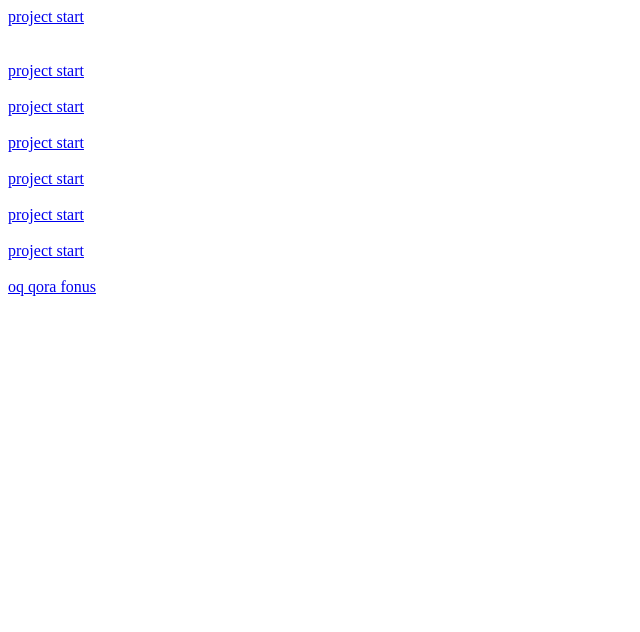
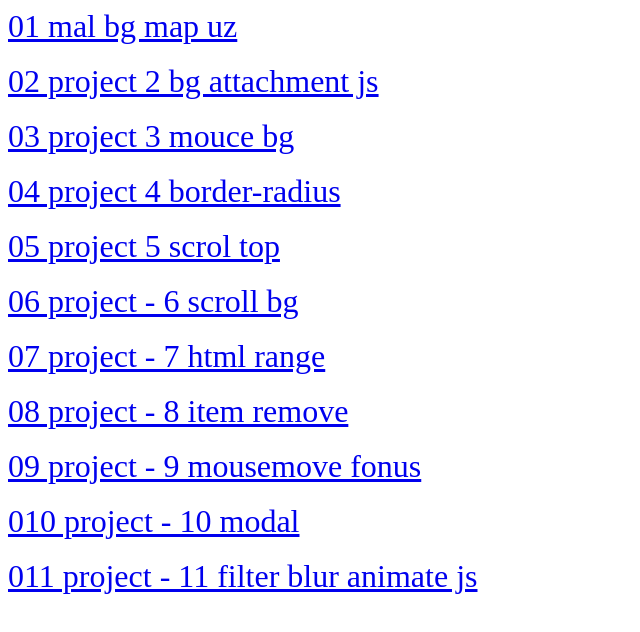
Before and after one commit to abdulvahob/japroject, a plain HTML site: page index.html in a window 1280 px wide. Shown: the whole page, without its empty margins (0-640 px from the left). Drawn offline with Linux system fonts and the light colour scheme.

Commit message:
Add name

```diff
--- a/011 project - 11 filter blur animate js/css/main.css
+++ b/011 project - 11 filter blur animate js/css/main.css
@@ -23,7 +23,7 @@ body{
    width: 100%;
    height: 100vh;
    background-color: rgb(192, 192, 192);
-   filter: contrast(50) blur(5px);
+   filter: contrast(50) ;
 }
 
 .show{
--- a/011 project - 11 filter blur animate js/js/app.js
+++ b/011 project - 11 filter blur animate js/js/app.js
@@ -1,12 +1,11 @@
 
 let container = document.querySelector(".container")
 
-for(let i = 0; i<40 ; i++){
+for(let i = 0; i<30 ; i++){
    let div  = document.createElement('div')
    div.classList.add('show')
    container.append(div)
 }
-
 let show = document.querySelectorAll('.show')
 
 setInterval(() => {
--- a/02 project 2 bg attachment js/js/app.js
+++ b/02 project 2 bg attachment js/js/app.js
@@ -1,7 +1,6 @@
 let a = document.querySelector(".slide-2")
 
 window.addEventListener('mousemove', function(e){
-   console.log('salom');
    let x = e.clientX;
    a.style.left = x +"px"
 })
--- a/05 project 5 scrol top/js/app.js
+++ b/05 project 5 scrol top/js/app.js
@@ -1,5 +1,5 @@
 let tops = document.querySelector('.top')
 
-window.addEventListener('scroll' , function(){
+window.addEventListener('scroll' , function(e){
    tops.style.transform = `rotate(${+window.pageYOffset + "deg"})`
 })
--- a/index.html
+++ b/index.html
@@ -5,25 +5,39 @@
    <meta http-equiv="X-UA-Compatible" content="IE=edge">
    <meta name="viewport" content="width=device-width, initial-scale=1.0">
    <title>Document</title>
+   <style>
+      a{
+         font-size: 32px;
+
+      }
+      a:hover{
+         color: #f00;
+      }
+   </style>
 </head>
 <body>
-   <a href="./mal/index.html">project start</a>
+   <a href="./01 mal bg map uz/index.html">01 mal bg map uz</a>
    <br>
    <br>
-   <br>
-   <a href="./project - 6/index.html">project start</a>
+   <a href="./02 project 2 bg attachment js/index.html">02 project 2 bg attachment js</a>
    <br><br>
-   <a href="./project - 7/index.html">project start</a>
+   <a href="./03 project 3 mouce bg/index.html">03 project 3 mouce bg</a>
    <br><br>
-   <a href="./project 2/index.html">project start</a>
+   <a href="./04 project 4 border-radius/index.html">04 project 4 border-radius</a>
    <br><br>
-   <a href="./project 3 mouce bg/index.html">project start</a>
+   <a href="./05 project 5 scrol top/index.html">05 project 5 scrol top</a>
    <br><br>
-   <a href="./project 4/index.html">project start</a>
+   <a href="./06 project - 6 scroll bg/index.html">06 project - 6 scroll bg</a>
    <br><br>
-   <a href="./project 5 scrol top/index.html">project start</a>
+   <a href="./07 project - 7 html range/index.html">07 project - 7 html range</a>
    <br><br>
-   <a href="./project - 9/index.html">oq qora fonus</a>
+   <a href="./08 project - 8 item remove/index.html">08 project - 8 item remove</a>
+   <br><br>
+   <a href="./09 project - 9 mousemove fonus/index.html">09 project - 9 mousemove fonus</a>
+   <br><br>
+   <a href="./010 project - 10 modal/index.html">010 project - 10 modal</a>
+   <br><br>
+   <a href="./011 project - 11 filter blur animate js/index.html">011 project - 11 filter blur animate js</a>
    <br><br>
 </body>
 </html>
```
